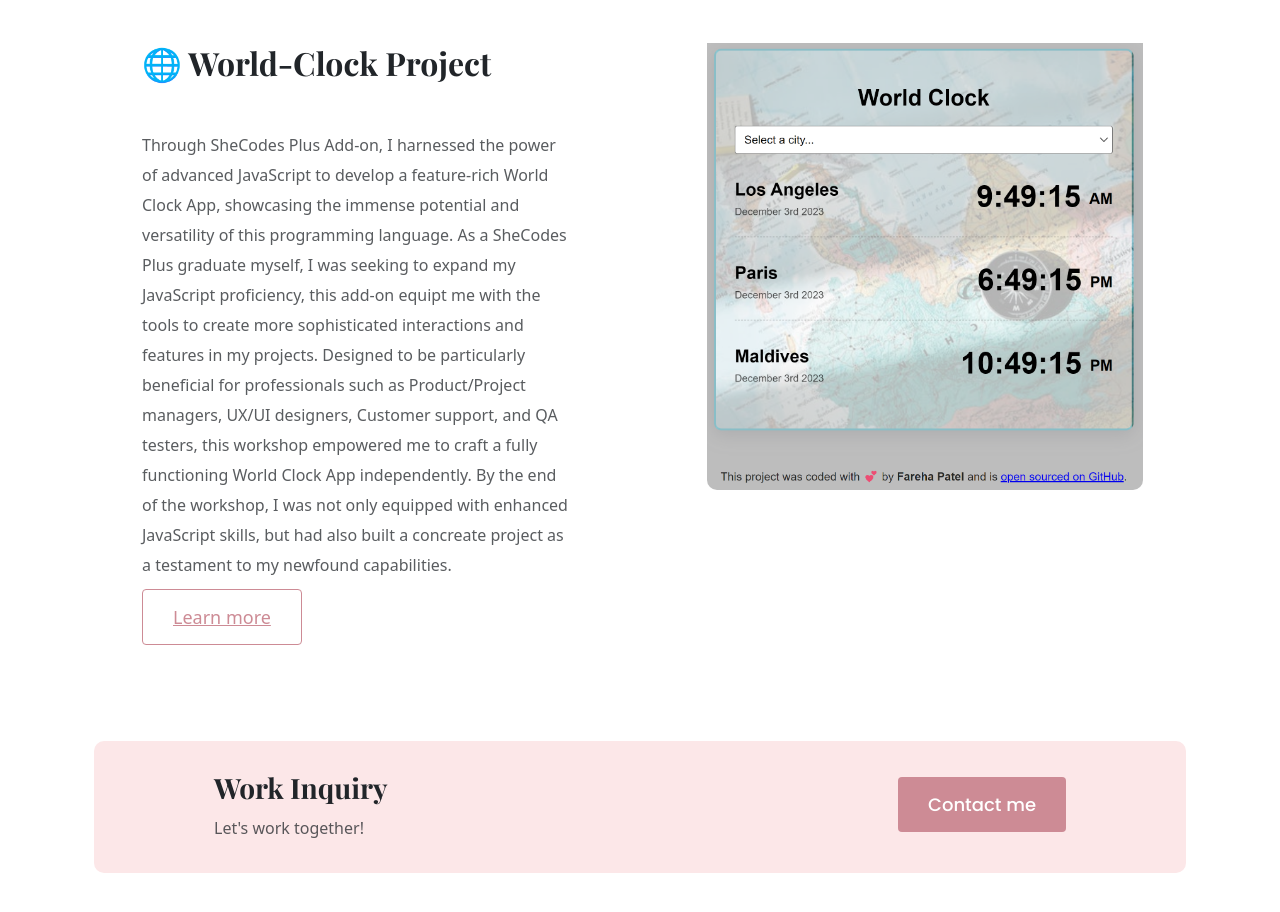
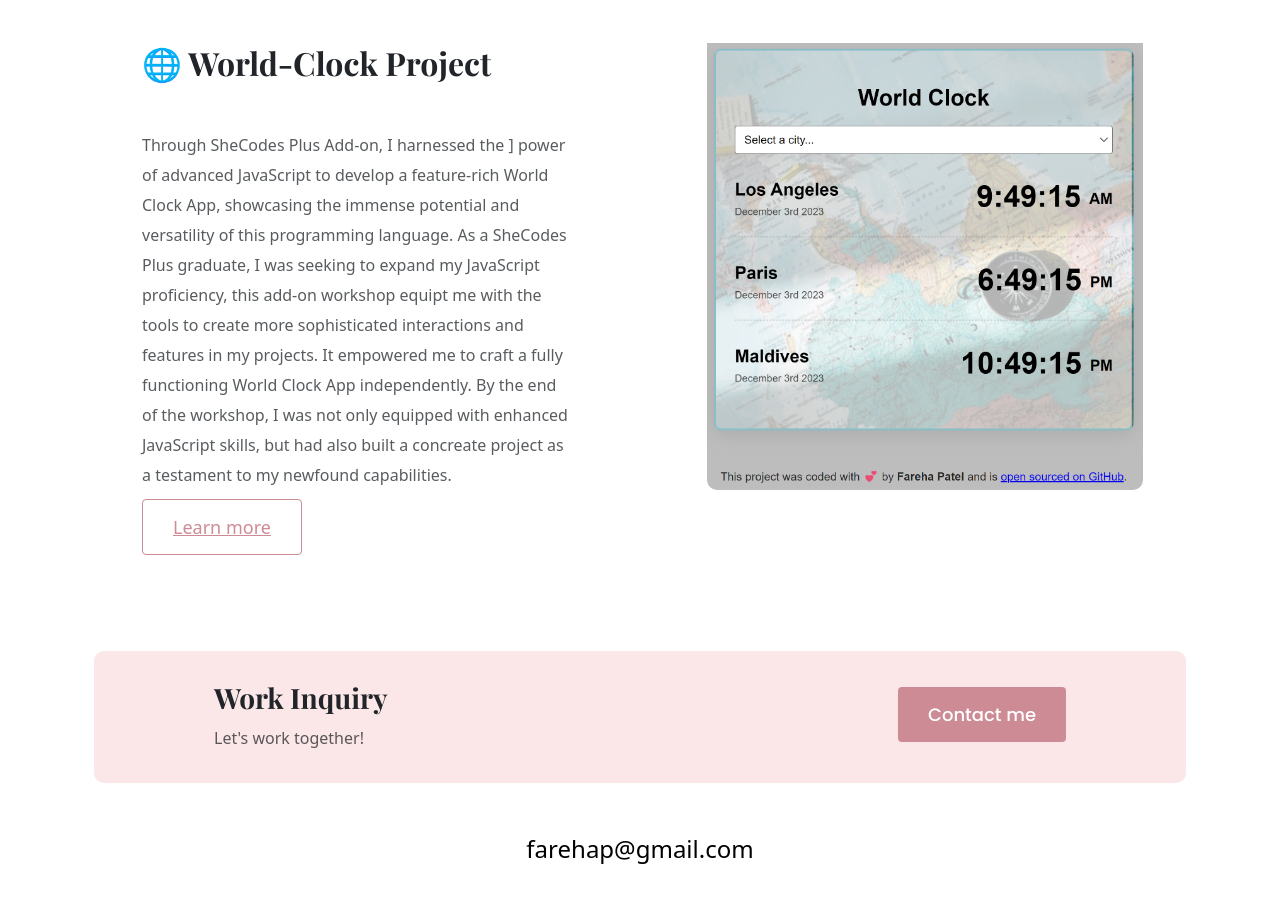
Before and after one commit to Fareha13/FP-Portfolio, a plain HTML site: page index.html in a window 1280 px wide. Shown: the part 2720-3632 px from the top of the page. Drawn offline with nearby package versions, Linux system fonts and the light colour scheme.

Commit message:
Changes text paragraph content

```diff
--- a/index.html
+++ b/index.html
@@ -182,8 +182,21 @@ front-end development journey, where I applied my newfound
           <div class="project-description">
             <h2 class="mt-5 mb-5">🌐 World-Clock Project</h2>
             <p class="mb-4 text-muted">
-              Through SheCodes Plus Add-on, I harnessed the power of advanced JavaScript to develop a feature-rich World Clock App, showcasing the immense potential and versatility of this programming language. As a SheCodes Plus graduate myself, I was seeking to expand my JavaScript proficiency, this add-on equipt me with the tools to create more sophisticated interactions and features in my projects.
-              Designed to be particularly beneficial for professionals such as Product/Project managers, UX/UI designers, Customer support, and QA testers, this workshop empowered me to craft a fully functioning World Clock App independently. By the end of the workshop, I was not only equipped with enhanced JavaScript skills, but had also built a concreate project as a testament to my newfound capabilities.
+              Through SheCodes Plus Add-on, I harnessed the ]
+              power of advanced JavaScript to develop a
+              feature-rich World Clock App, showcasing the
+              immense potential and versatility of this
+              programming language. As a SheCodes Plus
+              graduate, I was seeking to expand
+              my JavaScript proficiency, this add-on workshop
+              equipt me with the tools to create more
+              sophisticated interactions and features
+              in my projects. It empowered me to craft
+              a fully functioning World Clock App
+              independently. By the end of the workshop,
+              I was not only equipped with enhanced JavaScript
+               skills, but had also built a concreate project
+                as a testament to my newfound capabilities.
             </p>
             <a href="/work.html" class="btn-branding-outline"> Learn more </a>
           </div>
```
